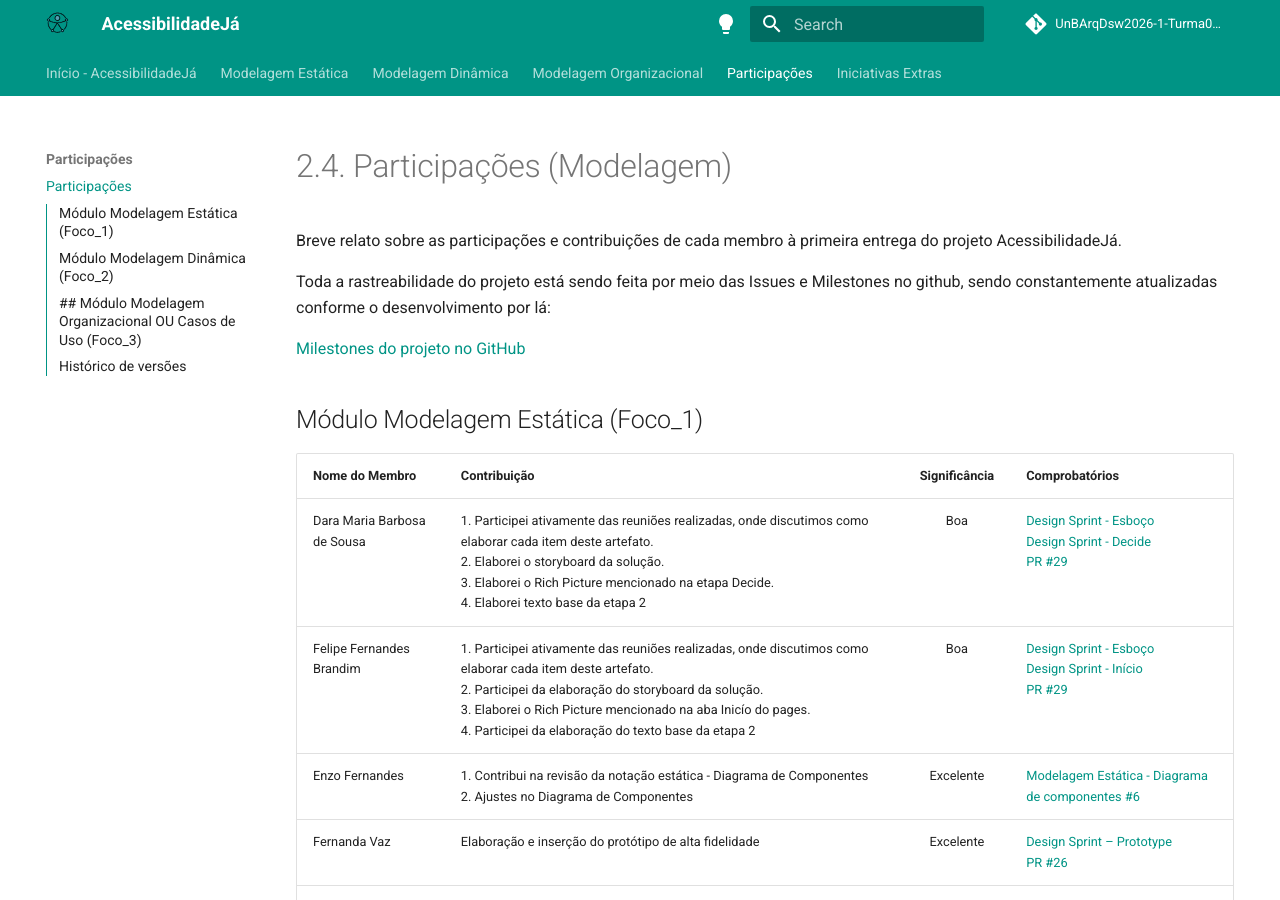
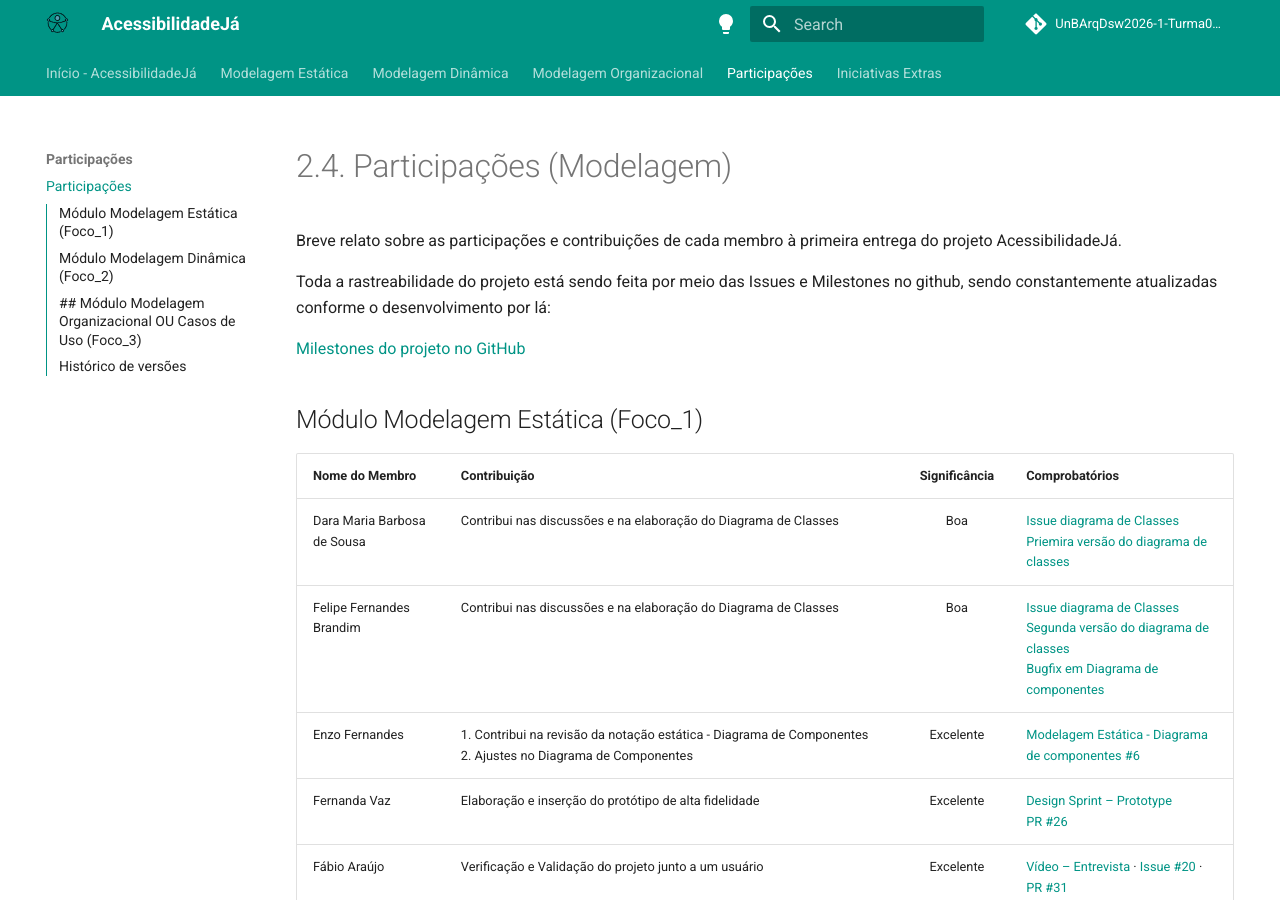
Before and after one commit to UnBArqDsw2026-1-Turma02/2026.01-T02_G4_AcessibilidadeJa_Entrega_02, an MkDocs documentation site: the page built from docs/Modelagem/2.4.ParticipacoesModelagem.md, in a window 1280 px wide and 900 px high. Built offline with MkDocs 1.6.1 and Material for MkDocs 9.7.7, drawn with Linux system fonts in a browser that asks for light colours; comment, search, counter and statistics services are not loaded; some of the changed text lies outside the part shown.

Commit message:
Docs:Adiciona `Diagrama de Classes` em `2.1.ModelagemEStatica.md`
Esse commit adiciona o diagrama de classes, um texto sobre eles,
adiciona participações em `2.4.ParticipacoesModelagem` além de corrigir
um erro no diagrama de componetes.

```diff
--- a/docs/Modelagem/2.4.ParticipacoesModelagem.md
+++ b/docs/Modelagem/2.4.ParticipacoesModelagem.md
@@ -8,17 +8,17 @@ Toda a rastreabilidade do projeto está sendo feita por meio das Issues e Milest
 
 ## Módulo Modelagem Estática (Foco_1)
 
-| Nome do Membro              | Contribuição                                                                                                                                                                                                                                                                                | Significância | Comprobatórios                                                                                                                                                                                                                                                                                                                                                                                                                                                                          |
-| :-------------------------- | :------------------------------------------------------------------------------------------------------------------------------------------------------------------------------------------------------------------------------------------------------------------------------------------ | :-----------: | :-------------------------------------------------------------------------------------------------------------------------------------------------------------------------------------------------------------------------------------------------------------------------------------------------------------------------------------------------------------------------------------------------------------------------------------------------------------------------------------- |
-| Dara Maria Barbosa de Sousa | 1. Participei ativamente das reuniões realizadas, onde discutimos como elaborar cada item deste artefato.<br>2. Elaborei o storyboard da solução.<br>3. Elaborei o Rich Picture mencionado na etapa Decide.<br>4. Elaborei texto base da etapa 2                                            |      Boa      | [Design Sprint - Esboço](https://unbarqdsw2026-1-turma02.github.io/2026.01-T02_G4_AcessibilidadeJa_Entrega_01/Base/1.1.DesignSprint.html#112-esboco-sketch)<br>[Design Sprint - Decide](https://unbarqdsw2026-1-turma02.github.io/2026.01-T02_G4_AcessibilidadeJa_Entrega_01/Base/1.1.DesignSprint.html#rich-picture)<br>[PR #29](https://github.com/UnBArqDsw2026-1-Turma02/2026.01-T02_G4_AcessibilidadeJa_Entrega_01/commit/b4ac43f11bb528ada27f38f833c0d73a383e27a4)                |
-| Felipe Fernandes Brandim    | 1. Participei ativamente das reuniões realizadas, onde discutimos como elaborar cada item deste artefato.<br>2. Participei da elaboração do storyboard da solução.<br>3. Elaborei o Rich Picture mencionado na aba Inicío do pages.<br>4. Participei da elaboração do texto base da etapa 2 |      Boa      | [Design Sprint - Esboço](https://unbarqdsw2026-1-turma02.github.io/2026.01-T02_G4_AcessibilidadeJa_Entrega_01/Base/1.1.DesignSprint.html#112-esboco-sketch)<br>[Design Sprint - Início](https://unbarqdsw2026-1-turma02.github.io/2026.01-T02_G4_AcessibilidadeJa_Entrega_01/)<br>[PR #29](https://github.com/UnBArqDsw2026-1-Turma02/2026.01-T02_G4_AcessibilidadeJa_Entrega_01/commit/b4ac43f11bb528ada27f38f833c0d73a383e27a4)                                                       |
-| Enzo Fernandes              | 1. Contribui na revisão da notação estática - Diagrama de Componentes <br>2. Ajustes no Diagrama de Componentes                                                                                                                                                                             |   Excelente   | [Modelagem Estática - Diagrama de componentes #6](https://github.com/UnBArqDsw2026-1-Turma02/2026.01-T02_G4_AcessibilidadeJa_Entrega_02/issues/6)<br>                                                                                                                                                                                                                                                                                                                                   |
-| Fernanda Vaz                | Elaboração e inserção do protótipo de alta fidelidade                                                                                                                                                                                                                                       |   Excelente   | [Design Sprint – Prototype](https://unbarqdsw2026-1-turma02.github.io/2026.01-T02_G4_AcessibilidadeJa_Entrega_01/Base/1.1.DesignSprint.html#114-prototype)<br>[PR #26](https://github.com/UnBArqDsw2026-1-Turma02/2026.01-T02_G4_AcessibilidadeJa_Entrega_01/pull/26)                                                                                                                                                                                                                   |
-| Fábio Araújo                | Verificação e Validação do projeto junto a um usuário                                                                                                                                                                                                                                       |   Excelente   | [Vídeo – Entrevista](https://youtu.be/2YobbkmMEFM) · [Issue #20](https://github.com/UnBArqDsw2026-1-Turma02/2026.01-T02_G4_AcessibilidadeJa_Entrega_01/issues/20) · [PR #31](https://github.com/UnBArqDsw2026-1-Turma02/2026.01-T02_G4_AcessibilidadeJa_Entrega_01/pull/31)                                                                                                                                                                                                             |
-| Matheus Rodrigues           | Elaboração da etapa Decide (1.1.3) e melhoria da seção Unpack (1.1.1)                                                                                                                                                                                                                       |   Excelente   | [Design Sprint – Decide](https://unbarqdsw2026-1-turma02.github.io/2026.01-T02_G4_AcessibilidadeJa_Entrega_01/Base/1.1.DesignSprint.html#113-decide) · [PR #30](https://github.com/UnBArqDsw2026-1-Turma02/2026.01-T02_G4_AcessibilidadeJa_Entrega_01/pull/30) · [Issue #16](https://github.com/UnBArqDsw2026-1-Turma02/2026.01-T02_G4_AcessibilidadeJa_Entrega_01/issues/16)                                                                                                           |
-| Pedro Cruz                  | Elaboração da etapa Decide (1.1.3) Elicitação de requisitos e história de usuários; Iniciativa extra de priorização Moscow e definição do MVP                                                                                                                                               |  Execelente   | [Design Sprint – Decide](https://unbarqdsw2026-1-turma02.github.io/2026.01-T02_G4_AcessibilidadeJa_Entrega_01/Base/1.1.DesignSprint.html#113-decide) · [PR #30](https://github.com/UnBArqDsw2026-1-Turma02/2026.01-T02_G4_AcessibilidadeJa_Entrega_01/pull/30) · [PR #37](https://github.com/UnBArqDsw2026-1-Turma02/2026.01-T02_G4_AcessibilidadeJa_Entrega_01/pull/37) · [Issue #35](https://github.com/UnBArqDsw2026-1-Turma02/2026.01-T02_G4_AcessibilidadeJa_Entrega_01/issues/35) |
-| Lucas Branco                | Validação do projeto                                                                                                                                                                                                                                                                        |      Boa      | [Design Sprint – Validação](https://github.com/UnBArqDsw2026-1-Turma02/2026.01-T02_G4_AcessibilidadeJa_Entrega_01/issues/20)                                                                                                                                                                                                                                                                                                                                                            |
-| Isaac Batista               | Participação no Brainstorm feito em sala e construção do mapa mental com as possíveis funcionalidades do widget                                                                                                                                                                             |      Boa      | [Reunião](https://github.com/UnBArqDsw2026-1-Turma02/2026.01-T02_G4_AcessibilidadeJa_Entrega_01/issues/3) - [Mapa Mental](https://github.com/UnBArqDsw2026-1-Turma02/2026.01-T02_G4_AcessibilidadeJa_Entrega_01/pull/33)                                                                                                                                                                                                                                                                |
+| Nome do Membro              | Contribuição                                                                                                                                  | Significância | Comprobatórios                                                                                                                                                                                                                                                                                                                                                                                                                                                                          |
+| :-------------------------- | :-------------------------------------------------------------------------------------------------------------------------------------------- | :-----------: | :-------------------------------------------------------------------------------------------------------------------------------------------------------------------------------------------------------------------------------------------------------------------------------------------------------------------------------------------------------------------------------------------------------------------------------------------------------------------------------------- |
+| Dara Maria Barbosa de Sousa | Contribui nas discussões e na elaboração do Diagrama de Classes <br>                                                                          |      Boa      | [Issue diagrama de Classes](https://github.com/UnBArqDsw2026-1-Turma02/2026.01-T02_G4_AcessibilidadeJa_Entrega_02/issues/3)<br>[Priemira versão do diagrama de classes](https://github.com/UnBArqDsw2026-1-Turma02/2026.01-T02_G4_AcessibilidadeJa_Entrega_02/issues/3#issuecomment-4282624633)                                                                                                                                                                                         |
+| Felipe Fernandes Brandim    | Contribui nas discussões e na elaboração do Diagrama de Classes <br>                                                                          |      Boa      | [Issue diagrama de Classes](https://github.com/UnBArqDsw2026-1-Turma02/2026.01-T02_G4_AcessibilidadeJa_Entrega_02/issues/3)<br>[Segunda versão do diagrama de classes](https://github.com/UnBArqDsw2026-1-Turma02/2026.01-T02_G4_AcessibilidadeJa_Entrega_02/issues/3#issuecomment-4284426654)<br>[Bugfix em Diagrama de componentes ](https://github.com/UnBArqDsw2026-1-Turma02/2026.01-T02_G4_AcessibilidadeJa_Entrega_02/issues/6#issuecomment-4284691400)                          |
+| Enzo Fernandes              | 1. Contribui na revisão da notação estática - Diagrama de Componentes <br>2. Ajustes no Diagrama de Componentes                               |   Excelente   | [Modelagem Estática - Diagrama de componentes #6](https://github.com/UnBArqDsw2026-1-Turma02/2026.01-T02_G4_AcessibilidadeJa_Entrega_02/issues/6)<br>                                                                                                                                                                                                                                                                                                                                   |
+| Fernanda Vaz                | Elaboração e inserção do protótipo de alta fidelidade                                                                                         |   Excelente   | [Design Sprint – Prototype](https://unbarqdsw2026-1-turma02.github.io/2026.01-T02_G4_AcessibilidadeJa_Entrega_01/Base/1.1.DesignSprint.html#114-prototype)<br>[PR #26](https://github.com/UnBArqDsw2026-1-Turma02/2026.01-T02_G4_AcessibilidadeJa_Entrega_01/pull/26)                                                                                                                                                                                                                   |
+| Fábio Araújo                | Verificação e Validação do projeto junto a um usuário                                                                                         |   Excelente   | [Vídeo – Entrevista](https://youtu.be/2YobbkmMEFM) · [Issue #20](https://github.com/UnBArqDsw2026-1-Turma02/2026.01-T02_G4_AcessibilidadeJa_Entrega_01/issues/20) · [PR #31](https://github.com/UnBArqDsw2026-1-Turma02/2026.01-T02_G4_AcessibilidadeJa_Entrega_01/pull/31)                                                                                                                                                                                                             |
+| Matheus Rodrigues           | Elaboração da etapa Decide (1.1.3) e melhoria da seção Unpack (1.1.1)                                                                         |   Excelente   | [Design Sprint – Decide](https://unbarqdsw2026-1-turma02.github.io/2026.01-T02_G4_AcessibilidadeJa_Entrega_01/Base/1.1.DesignSprint.html#113-decide) · [PR #30](https://github.com/UnBArqDsw2026-1-Turma02/2026.01-T02_G4_AcessibilidadeJa_Entrega_01/pull/30) · [Issue #16](https://github.com/UnBArqDsw2026-1-Turma02/2026.01-T02_G4_AcessibilidadeJa_Entrega_01/issues/16)                                                                                                           |
+| Pedro Cruz                  | Elaboração da etapa Decide (1.1.3) Elicitação de requisitos e história de usuários; Iniciativa extra de priorização Moscow e definição do MVP |  Execelente   | [Design Sprint – Decide](https://unbarqdsw2026-1-turma02.github.io/2026.01-T02_G4_AcessibilidadeJa_Entrega_01/Base/1.1.DesignSprint.html#113-decide) · [PR #30](https://github.com/UnBArqDsw2026-1-Turma02/2026.01-T02_G4_AcessibilidadeJa_Entrega_01/pull/30) · [PR #37](https://github.com/UnBArqDsw2026-1-Turma02/2026.01-T02_G4_AcessibilidadeJa_Entrega_01/pull/37) · [Issue #35](https://github.com/UnBArqDsw2026-1-Turma02/2026.01-T02_G4_AcessibilidadeJa_Entrega_01/issues/35) |
+| Lucas Branco                | Validação do projeto                                                                                                                          |      Boa      | [Design Sprint – Validação](https://github.com/UnBArqDsw2026-1-Turma02/2026.01-T02_G4_AcessibilidadeJa_Entrega_01/issues/20)                                                                                                                                                                                                                                                                                                                                                            |
+| Isaac Batista               | Participação no Brainstorm feito em sala e construção do mapa mental com as possíveis funcionalidades do widget                               |      Boa      | [Reunião](https://github.com/UnBArqDsw2026-1-Turma02/2026.01-T02_G4_AcessibilidadeJa_Entrega_01/issues/3) - [Mapa Mental](https://github.com/UnBArqDsw2026-1-Turma02/2026.01-T02_G4_AcessibilidadeJa_Entrega_01/pull/33)                                                                                                                                                                                                                                                                |
 
 ---
 
```
Also changed, not shown: other parts of docs/Modelagem/2.4.ParticipacoesModelagem.md (+4 -3 lines), docs/Modelagem/2.1.ModelagemEstatica.md (+21 -7 lines), docs/images/DiagramaDeClasses-Dara&Felipe.jpeg (added), docs/images/diagramadecomponentes2.png (added).
